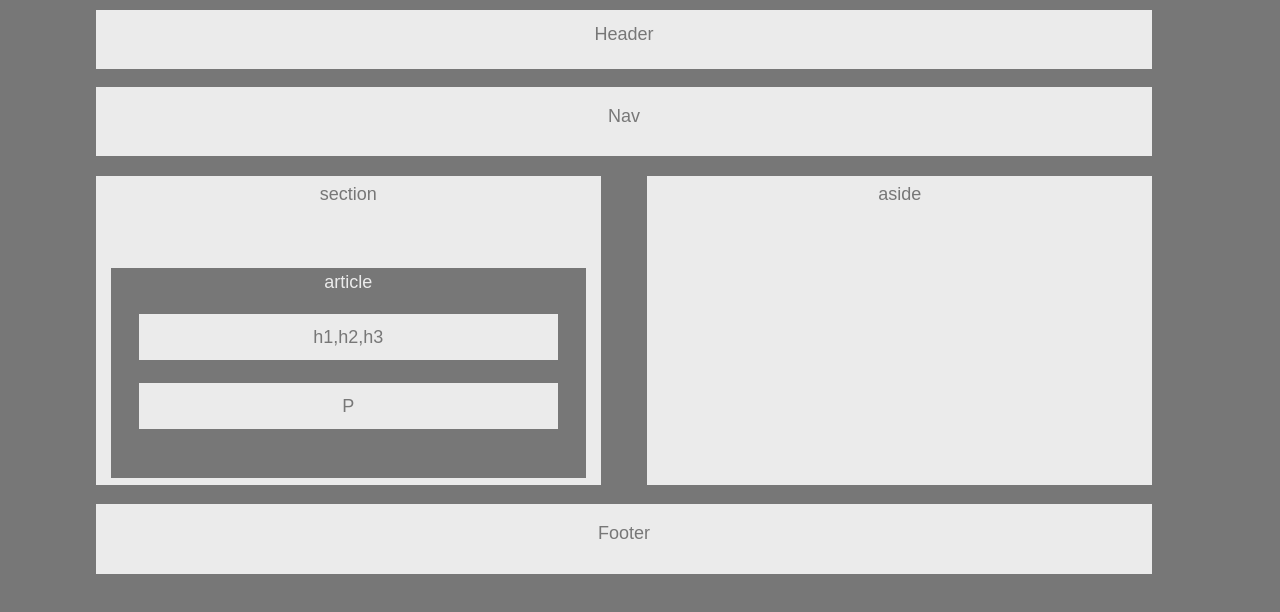
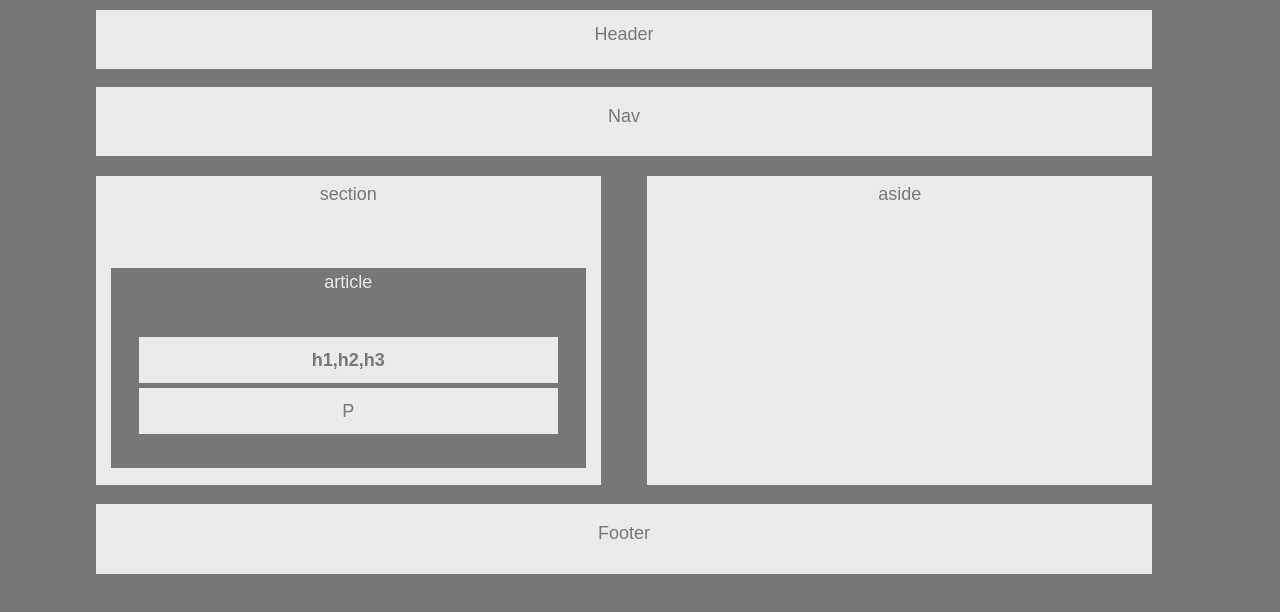
Before and after one commit to ahp336/HW-Wireframe, a plain HTML site: page index.html in a window 1280 px wide. Drawn offline with Linux system fonts and the light colour scheme.

Commit message:
Browser default css was changin the set style of the page.Addition of some new style on the page.

```diff
--- a/index.html
+++ b/index.html
@@ -31,8 +31,8 @@
         <h1>section</h1>
     <div>
         <article> article
-            <h1 id="article">h1,h2,h3</h1>
-            <p id="article"> P </p>
+            <h1 id="QWD">h1,h2,h3</h1>
+            <p id="QCD"> P </p>
         </article>
     </div>
 
--- a/style.css
+++ b/style.css
@@ -60,7 +60,7 @@ article{
     margin-right: 2%;
     overflow: auto;
     margin-top: 13%;
-    height: 200px;
+    height: 190px;
     padding: 1%;
 
 
@@ -95,15 +95,20 @@ footer{
     clear: both ;
 }
 
-#article{
 
+#QWD{
+    font-weight: bolder;
     margin-left: 5%;
     margin-right: 5%;
-    margin-top: 5%;
-    margin-bottom: 1%;
+    margin-top: 10%;
     padding: 3%;
 }
 
-#QWD{
-    margin-bottom: -5%;
+#QCD{
+    margin-left: 5%;
+    margin-right: 5%;
+    padding: 3%;
+
+
+
 }
```
